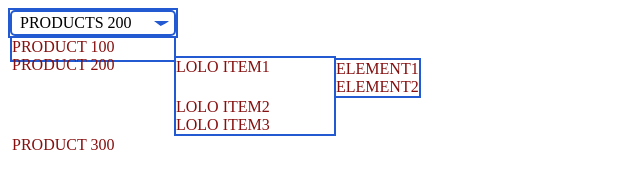
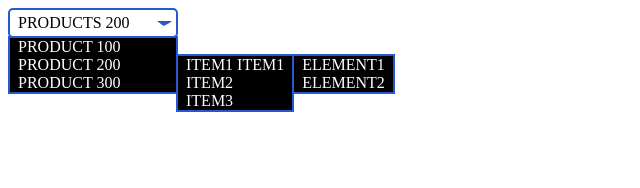
Before and after one commit to wishco/rigintel-listmulti, a plain HTML site: page index.html in a window 1280 px wide. Shown: the whole page, without its empty margins (0-640 px from the left). Drawn offline with nearby package versions, Linux system fonts and the light colour scheme; files that its build step writes are made by us from their sources.

Commit message:
refactoring 23nojab

```diff
--- a/index.html
+++ b/index.html
@@ -4,8 +4,8 @@
   <meta charset="UTF-8">
   <meta http-equiv="X-UA-Compatible" content="IE=edge">
   <meta name="viewport" content="width=device-width, initial-scale=1.0">
-  <link rel="stylesheet" href="styles/css/style.css">
-  <link rel="stylesheet" href="styles/listmulti.css">
+  <link rel="stylesheet" href="styles/css/normalize.css">
+  <link rel="stylesheet" href="styles/scss/listmulti.css">
   <script defer="defer" src="scripts/lib/blank-block.js"></script>
   <script defer="defer" src="scripts/index.js"></script>
   <title>Document</title>
@@ -34,11 +34,11 @@
             </li>
 
             <li>
-              <a href='#' data-listmulti-short="Pr200">Product 200</a>
+              <a href='#' data-listmulti-short="Pr200">Product 200 </a>
               <ul class='listmulti__ul listmulti__ul_sub2 active'>
 
                 <li>
-                  <a data-listmulti-short="lolo1" href='#'>LOLO Item1</a>
+                  <a data-listmulti-short="lolo1" href='#'>Item1 Item1</a>
                   <ul class='listmulti__ul listmulti__ul_sub3 active'>
                     <li>
                       <a data-listmulti-short="el1" href='#'>element1</a>
@@ -51,11 +51,11 @@
                 </li>
 
                 <li>
-                  <a data-listmulti-short="lolo2" href='#'>LOLO Item2</a>
+                  <a data-listmulti-short="lolo2" href='#'>Item2</a>
                 </li>
 
                 <li>
-                  <a data-listmulti-short="lolo3" href='#'>LOLO Item3</a>
+                  <a data-listmulti-short="lolo3" href='#'>Item3</a>
                 </li>
 
               </ul>
--- a/scripts/index.js
+++ b/scripts/index.js
@@ -3,7 +3,14 @@ var SELECTOR_FOR_FIND = 'ul'
 var PREFIX_VALUE = 'value'
 
 var listmultiStructure = new createBlankBlock('listmulti')
+
+
+
 var listmultiAll = document.querySelectorAll(listmultiStructure.getClassName()) // .listmulti
+
+var m = document.getElementsByClassName(listmultiStructure.getClass())
+
+console.log("aaaaaaaaaaaaa", m);
 
 var getData = dataMain() // данные
 
@@ -48,15 +55,28 @@ var handlerClick = function (e) {
 
 
   // clearActiveClases: Сброс у всех блоков, класс ACTIVE
+  // function clearActiveClases(e) {
+  //   var clearActivesAllBlocks = document.querySelectorAll(this.getClassName())
+  //   clearActivesAllBlocks.forEach(el => {
+  //     var activeClasses = el.querySelectorAll(this.getClassNameActive())
+  //     activeClasses.forEach(_el => {
+  //       _el.classList.remove(this.active)
+  //     })
+  //   })
+  // }
   function clearActiveClases(e) {
     var clearActivesAllBlocks = document.querySelectorAll(this.getClassName())
-    clearActivesAllBlocks.forEach(el => {
+    function fn_clearActivesAllBlocks(el) {
       var activeClasses = el.querySelectorAll(this.getClassNameActive())
-      activeClasses.forEach(_el => {
+      function fn_removeClass(_el) {
         _el.classList.remove(this.active)
-      })
-    })
+      }
+      activeClasses.forEach(fn_removeClass.bind(this))
+    }
+    clearActivesAllBlocks.forEach(fn_clearActivesAllBlocks.bind(this))
   }
+
+
   // getRootNodeOfBlock: НОДА, получить 'главную' ноду (главный родительский блок)
   function getRootNodeOfBlock(node) {
     if (isNodeRootBlock.bind(this)(node)) return node
@@ -85,25 +105,16 @@ var handlerClick = function (e) {
 }
 
 
-
-// Добавляем, обработчики событий на блоки
-listmultiAll.forEach((el, index) => {
+function fh_linkHandler(el) {
+  console.log("el1");
+  console.log(el);
+  console.log("el2");
   var currHandler = handlerClick.bind(listmultiStructure)
   el.addEventListener('click', currHandler, false)
-})
+}
+// Добавляем, обработчики событий на блоки
+listmultiAll.forEach(fh_linkHandler.bind(this))
 
-
-
-
-// var PREFX_CLASS = '.'
-// var BEM_BLOCK = 'listmulti'
-// var BEM_E = '__'
-// var BEM_M = '_'
-// var SELECTOR_FOR_FIND = 'ul'
-// var ACTIVE = 'active'
-// var TYPE_LISTENER = 'click'
-// var DATA_ATTR_PREFIX = 'data' + '-' + BEM_BLOCK + '-'
-// var PREFIX_VALUE = 'value'
 
 
 
--- a/styles/css/style.css
+++ b/styles/css/normalize.css
@@ -1,17 +1,30 @@
 
 :root {
   --color-elements-main: #235ad1;
+  --color-elements-background: black;
+  --color-elements-text: white;
+  /* --color-elements-background: white; */
 }
 
 a,li,ul,div  {
+  margin: 0;
+  padding: 0;
   box-sizing: border-box;
+
 }
+
+body {
+  /* background-color: black; */
+  background-color: white;
+}
+
 .wrapper {
   width: 170px;
   height: 30px;
   max-width: 170px;
   max-height: 30px;
   box-sizing: border-box;
+
 }
 
 a:link,
--- a/styles/scss/listmulti.scss
+++ b/styles/scss/listmulti.scss
@@ -1,7 +1,6 @@
 .listmulti {
   padding: 0;
   margin: 0;
-  border: solid 2px var(--color-elements-main);
   width: inherit;
   height: inherit;
   user-select: none;
@@ -21,61 +20,63 @@
     text-decoration: none;
     position: relative;
     border: solid 2px var(--color-elements-main);
+    background-color: var(--color-elements-background);
     border-radius: inherit;
     position: relative;
-    left: 0;
-    width: 100%;
-    &_sub1, &_sub2 {
+    &_sub1, &_sub2, &_sub3  {
       display: none;
     }
     &_sub1 {
-      height: 100%;
+      width: inherit;
+      position: absolute;
+      top: calc(100% - 2px);
     }
-    &_sub2 {
-      // position: absolute;
-      // left: 100%;
-      // top: -50%;
+    &_sub2, &_sub3 {
+      position: absolute;
+      left: 100%;
+      top: -2px;
     }
-    &_sub1.active, &_sub2.active {
+    &_sub1.active, &_sub2.active, &_sub3.active {
       display: block;
     }
     &_sub2 li {
-
+      // border: solid 2px var(--color-elements-main);
     }
   }
   &__ul li {
-    display: flex;
+    position: relative;
+    padding: 0px 8px 0px 8px;
     white-space: nowrap;
-
   }
   &__ul a {
     text-decoration: none;
     user-select: inherit;
-    min-width: 100%;
-    height: 100%;
+    color: var(--color-elements-text);
   }
+
   &__box {
     display: flex;
     justify-content: space-between;
     align-items: center;
     border: solid 2px var(--color-elements-main);
     border-radius: 5px;
-    padding: 1px 5px 1px 8px;
+    padding: 1px 4px 1px 4px;
     pointer-events: none;
     user-select: inherit;
-
     width: 100%;
     height: 100%;
-    box-sizing: border-box;
   }
   &__value {
     user-select: inherit;
     white-space: nowrap;
     overflow: hidden;
     text-overflow: ellipsis;
+    background-color: #fff;
+    width: 100%;
+    padding-left: 4px;
   }
   &__svg-select {
-    margin-left: -5px;
+    margin-left: 4px;
     display: flex;
     align-items: center;
   }
```
